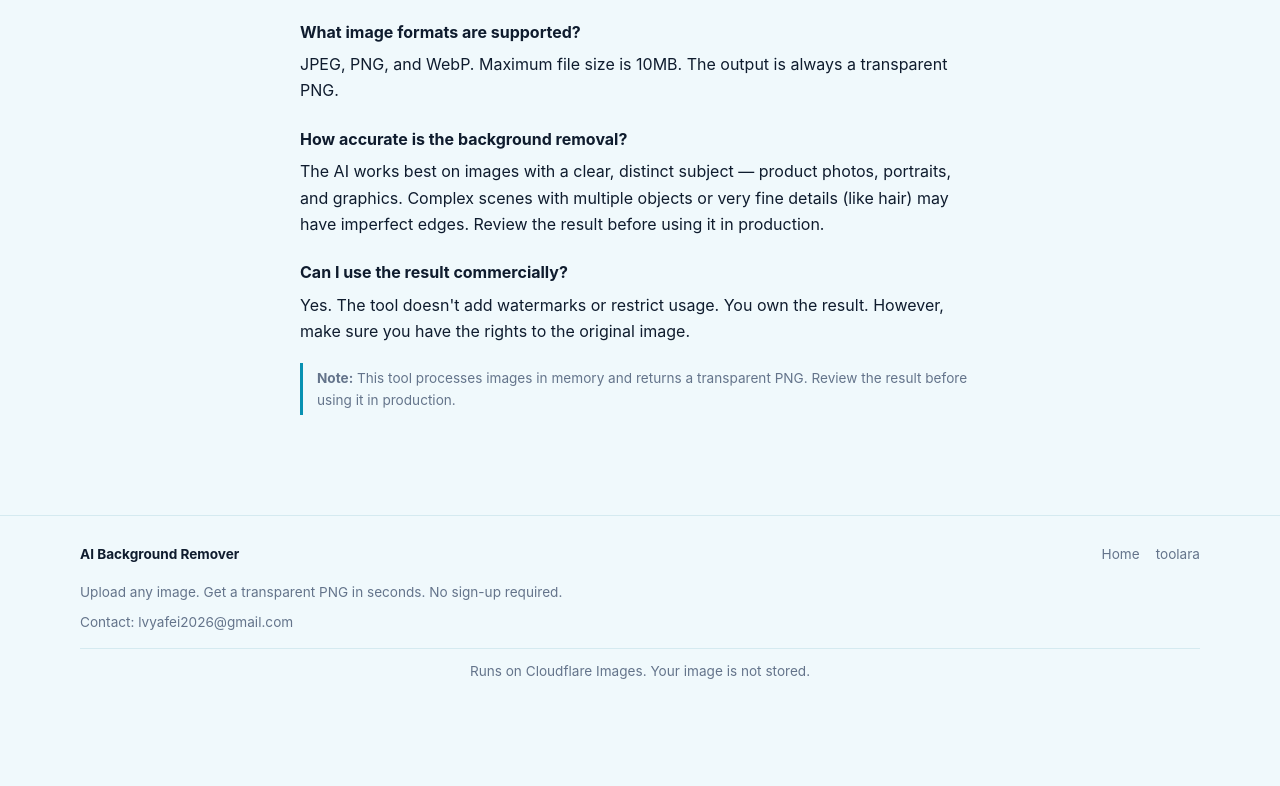
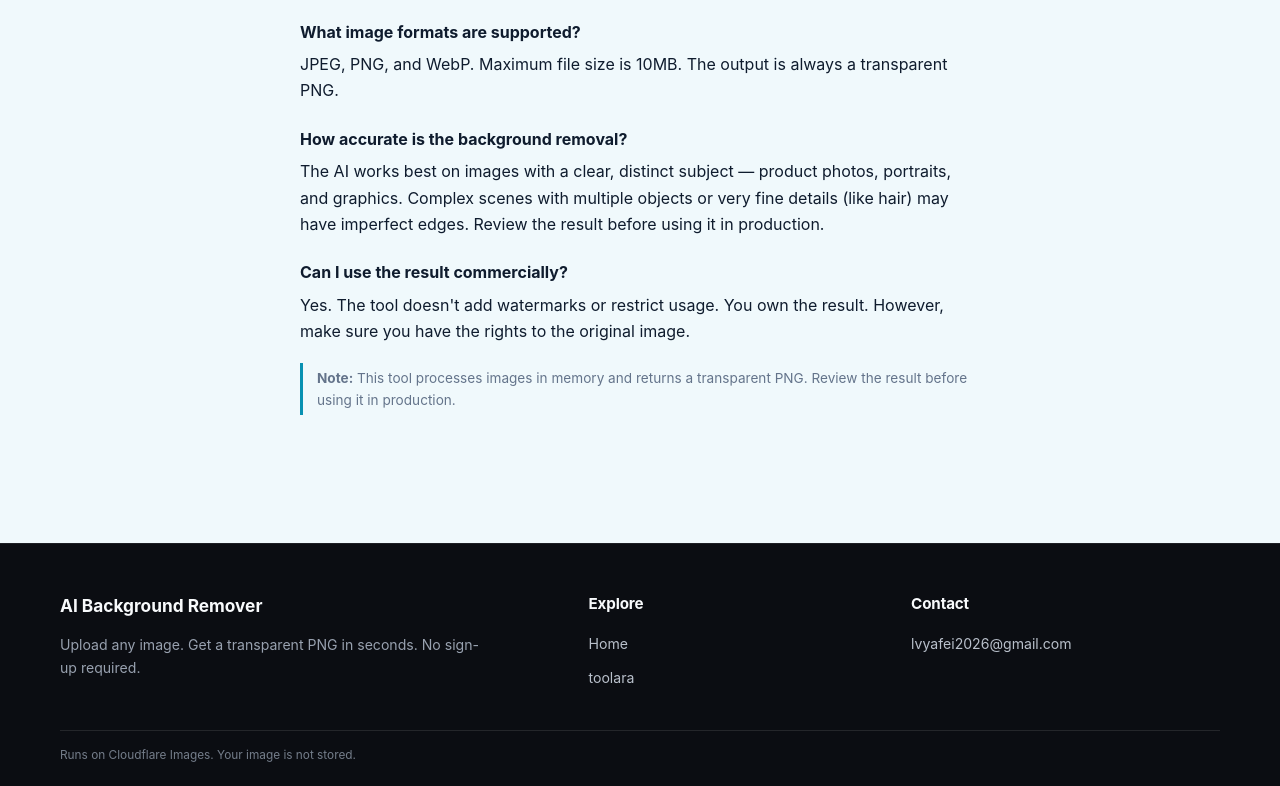
Before and after one commit to lvyafei2026-coder/ai-background-remover, a website: page public/index.html in a window 1280 px wide. Shown: the part 1351-2137 px from the top of the page. Before the commit the page ends 2069 px from the top, so only its background shows below. Drawn offline with Linux system fonts and the light colour scheme.

Commit message:
Use three-column site footers

```diff
--- a/public/css/style.css
+++ b/public/css/style.css
@@ -142,15 +142,17 @@
   .site-nav select { min-width: 118px; }
 }
 
-.site-footer { margin-top: 36px; padding: 28px 20px 36px; border-top: 1px solid var(--border, rgba(100,116,139,0.25)); color: var(--muted, #64748b); font-size: 0.85rem; line-height: 1.6; }
-.site-footer-inner { max-width: 1120px; margin: 0 auto; }
-.site-footer-details { text-align: left; }
-.site-footer-top { display: flex; align-items: center; justify-content: space-between; gap: 16px; flex-wrap: wrap; }
-.site-footer-brand { color: var(--text, #0f1c2e); font-weight: 700; text-decoration: none; }
-.site-footer-nav { display: flex; align-items: center; gap: 16px; flex-wrap: wrap; }
-.site-footer a { color: inherit; text-decoration: none; }
-.site-footer a:hover { color: var(--accent, #2563eb); text-decoration: underline; }
-.site-footer-description { max-width: 760px; margin: 16px 0 8px; }
-.site-footer-contact { margin: 8px 0; }
-.site-footer-privacy { margin: 14px 0 0; padding-top: 12px; border-top: 1px solid var(--border, rgba(100,116,139,0.25)); }
-@media (max-width: 560px) { .site-footer-top { align-items: flex-start; flex-direction: column; gap: 10px; } .site-footer-nav { gap: 12px; } }
+.site-footer { margin-top: 64px !important; padding: 48px 24px 22px !important; background: #0b0d12 !important; border-top: 1px solid rgba(255,255,255,0.08) !important; color: #a6adbb !important; text-align: left !important; font-size: 0.88rem !important; line-height: 1.6; }
+.site-footer-inner { max-width: 1160px; margin: 0 auto; }
+.site-footer-grid { display: grid; grid-template-columns: minmax(0, 1.4fr) minmax(150px, 0.8fr) minmax(200px, 0.9fr); gap: 48px; }
+.site-footer-column { min-width: 0; }
+.site-footer-brand { display: inline-block; color: #f8fafc !important; font-size: 1.08rem; font-weight: 700; text-decoration: none; }
+.site-footer-heading { margin: 0 0 16px !important; color: #f8fafc; font-size: 0.95rem; font-weight: 650; }
+.site-footer-description { max-width: 420px; margin: 14px 0 0 !important; color: #98a1af; }
+.site-footer-nav { display: grid; justify-items: start; gap: 10px; }
+.site-footer a { color: #b9c0cb !important; text-decoration: none; }
+.site-footer a:hover { color: #fff !important; text-decoration: underline; }
+.site-footer-contact { margin: 0 !important; color: #b9c0cb; overflow-wrap: anywhere; }
+.site-footer-bottom { margin-top: 40px; padding-top: 16px; border-top: 1px solid rgba(255,255,255,0.1); color: #747d8a; font-size: 0.74rem; line-height: 1.5; }
+.site-footer-bottom p { margin: 0; }
+@media (max-width: 720px) { .site-footer { padding: 36px 20px 20px !important; } .site-footer-grid { grid-template-columns: 1fr; gap: 28px; } .site-footer-bottom { margin-top: 28px; } } .site-footer-nav { gap: 12px; } }
--- a/public/index.html
+++ b/public/index.html
@@ -127,14 +127,16 @@
 </main>
 
 <footer class="footer site-footer">
-<div class="site-footer-inner"><div class="site-footer-details">
-<div class="site-footer-top">
-<span class="site-footer-brand" data-i18n="title">AI Background Remover</span>
-<nav class="site-footer-nav" aria-label="Quick navigation"><a href="/">Home</a><a href="https://toolara.dev/">toolara</a></nav>
+<div class="site-footer-inner">
+<div class="site-footer-grid">
+<section class="site-footer-column">
+<a class="site-footer-brand" href="/"><span class="site-footer-brand" data-i18n="title">AI Background Remover</span></a>
+<p class="site-footer-description" data-i18n="subtitle">Upload any image. Get a transparent PNG in seconds. No sign-up required.</p>
+</section>
+<section class="site-footer-column"><h2 class="site-footer-heading">Explore</h2><nav class="site-footer-nav" aria-label="Quick navigation"><a href="/" data-i18n="navHome">Home</a><a href="https://toolara.dev/">toolara</a></nav></section>
+<section class="site-footer-column"><h2 class="site-footer-heading">Contact</h2><a href="mailto:lvyafei2026@gmail.com">lvyafei2026@gmail.com</a></section>
 </div>
-<p class="site-footer-description" data-i18n="subtitle">Upload any image. Get a transparent PNG in seconds. No sign-up required.</p>
-<p class="site-footer-contact"><span>Contact:</span> <a href="mailto:lvyafei2026@gmail.com">lvyafei2026@gmail.com</a></p>
-</div><p class="site-footer-privacy" data-i18n="footer">Runs on Cloudflare Images. Your image is not stored.</p>
+<div class="site-footer-bottom"><p class="site-footer-privacy" data-i18n="footer">Runs on Cloudflare Images. Your image is not stored.</p></div>
 </div>
 </footer>
 
```
